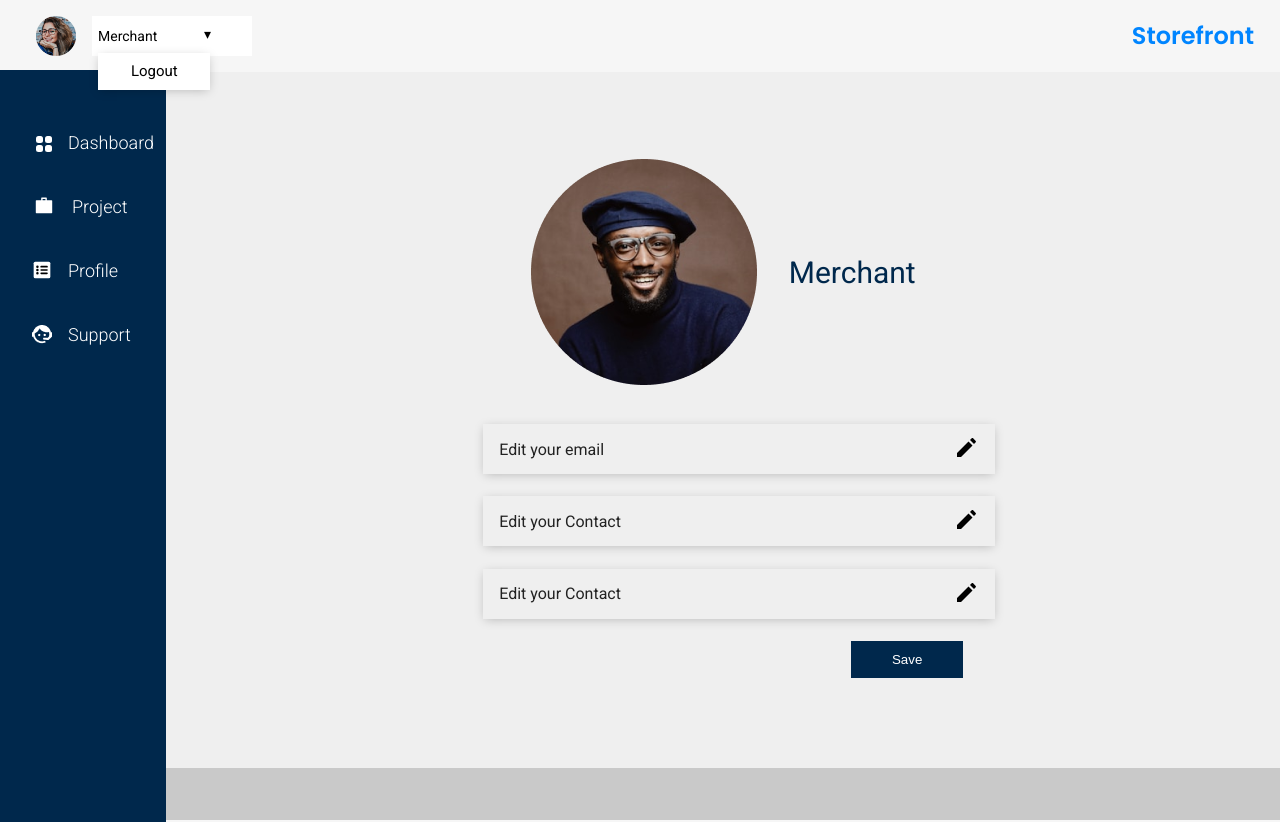
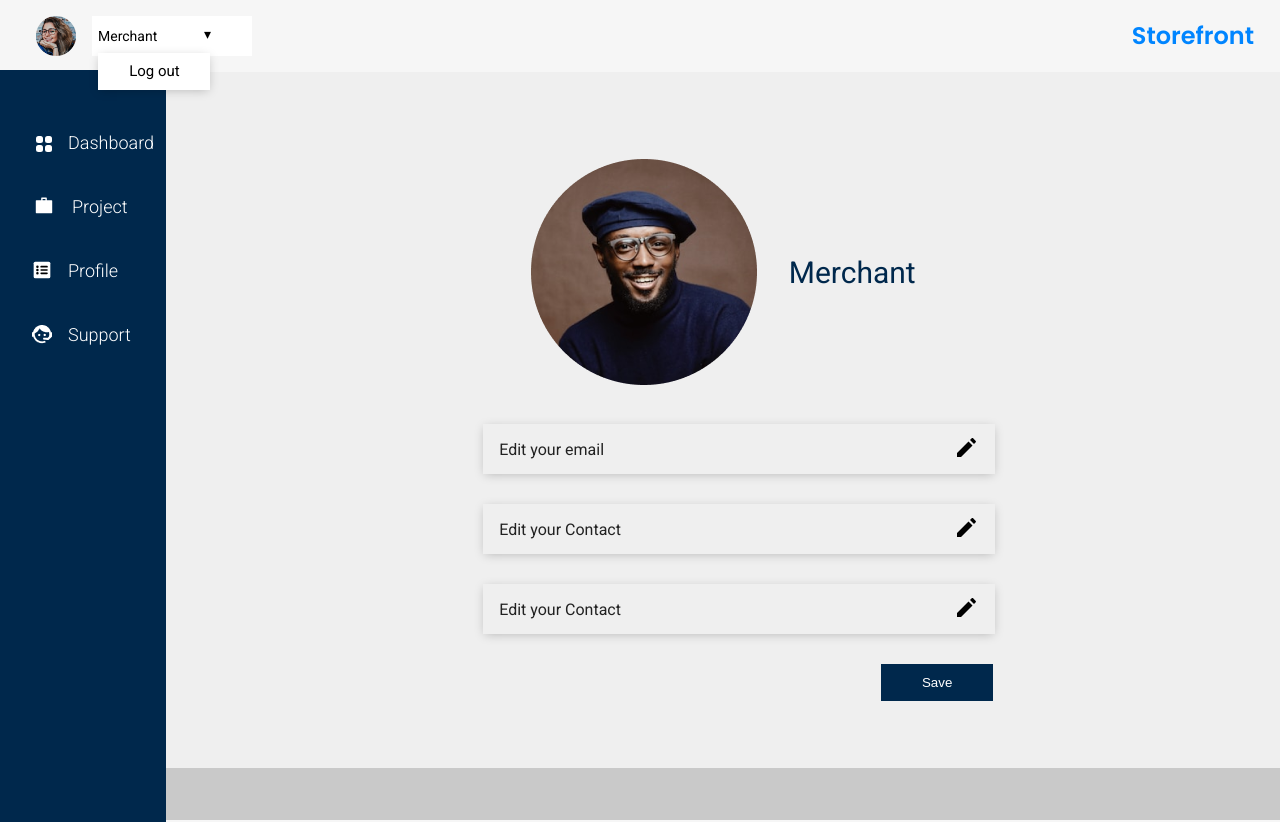
Before and after one commit to amt-augustineopokukesse/my-storefront-frontend, a React (Vite) app: page /dashboard/profile in a window 1280 px wide. Both pictures are taken after a click on the button "Merchant". Built offline with nearby package versions, Linux system fonts and the light colour scheme; no server answers.

Commit message:
Implemented signout functionality

```diff
--- a/src/Pages/HomePage.tsx
+++ b/src/Pages/HomePage.tsx
@@ -1,6 +1,6 @@
 import React from 'react';
 //import { Link } from 'react-router-dom';
-import SignOut from '../components/authComponents/SignOut';
+import SignOut from '../components/Dashboard/SignOut';
 
 const HomePage: React.FC = () => {
   return (
--- a/src/assets/styles/dashboardStyles/ProfilePage.scss
+++ b/src/assets/styles/dashboardStyles/ProfilePage.scss
@@ -30,7 +30,7 @@
     width: 30rem;
     height: 18rem;
     display: flex;
-    gap: 1.4rem;
+    gap: 30px;
     flex-direction: column;
 }
 
@@ -74,6 +74,8 @@ input[type="text"]:focus{
     border: none;
     width: 7rem;
     height: 2.3rem;
+    position: relative;
+    right: -30px;
 }
 .button-span{
     width: 100%;
--- /dev/null
+++ b/src/assets/styles/dashboardStyles/SignOut.scss
@@ -0,0 +1,10 @@
+.logout-button{
+    width: 100%;
+    height: 100%;
+    border: none;
+    font-size: 15px;
+    font-family: 'Roboto';
+    cursor: pointer;
+    //background-color: transparent;
+    box-shadow: 0px 2px 10px -2px rgba(0, 0, 0, 0.25);
+}
--- a/src/components/Dashboard/MerchantProfile.tsx
+++ b/src/components/Dashboard/MerchantProfile.tsx
@@ -1,6 +1,7 @@
 import profile from '../../assets/images/Ellipse 3.png';
 import { useEffect, useState } from 'react';
 import '../../assets/styles/dashboardStyles/MerchantProfile.scss';
+import SignOut from './SignOut';
 
 type user = {
     [key: string]: any;
@@ -33,7 +34,7 @@ export const MerchantProfile: React.FC<user> = (props) => {
                 </button>
                 {showMenu && (
                     <ul className="profile-list">
-                        <li className="profile-item"><button className="logout-button">Logout</button></li>
+                        <SignOut />
                     </ul>
                 )}
 
--- a/src/components/authComponents/SignOut.tsx
+++ b/src/components/Dashboard/SignOut.tsx
@@ -2,6 +2,7 @@ import React from 'react'
 //import { useNavigate } from 'react-router-dom';
 import { useAppDispatch } from '../../store';
 import { resetAuthState } from '../../Redux/AuthSlice';
+import '../../assets/styles/dashboardStyles/SignOut.scss';
 
 const SignOut:React.FC = () => {
   //const navigate = useNavigate();
@@ -15,9 +16,7 @@ const SignOut:React.FC = () => {
   }
 
   return (
-    <div>
-      <button onClick={signOut}>Log out</button>
-    </div>
+      <button onClick={signOut} className='logout-button'>Log out</button>
   )
 }
 
```
